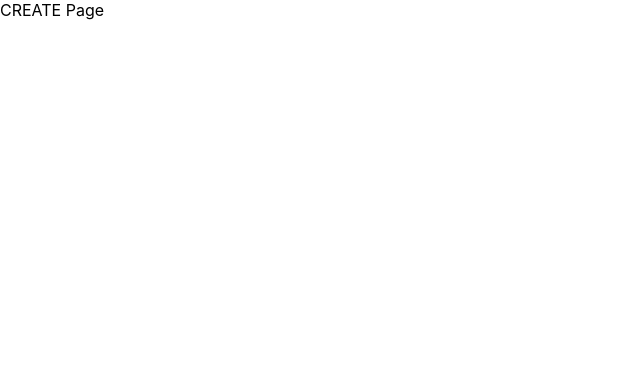
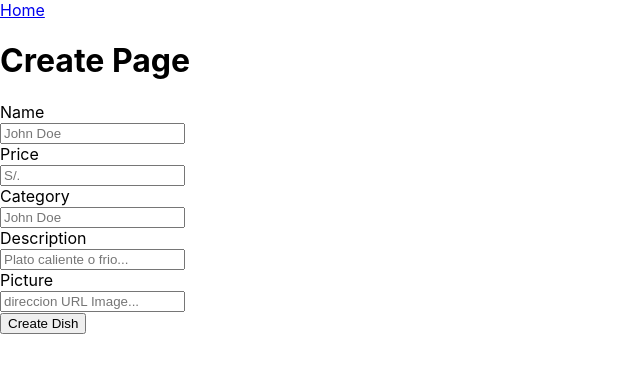
Before and after one commit to AlexMamani85/react-eatable-individual-AlexMamani85_New, a React (Create React App) app: page /create in a window 1280 px wide. Shown: the top 372 px of the page, without its empty margins (0-640 px from the left). Built offline with nearby package versions, Linux system fonts and the light colour scheme.

Commit message:
feat: create page

```diff
--- a/src/pages/create-page.js
+++ b/src/pages/create-page.js
@@ -1,5 +1,136 @@
+import {useState} from 'react';
+import Input from "../components/input";
+import { useAppContext } from '../store/store';
+import {Link} from "react-router-dom";
 
 export default function CreatePage() {
+    // "id": 209,
+    // "name": "Causa",
+    // "price": 15,
+    // "category": "Marino",
+    // "description": "Causa rellena de pollo",
+    // "picture_url": "https://tinyurl.com/2p9fjvj8"
 
-    return <div>CREATE Page</div>
+    const [name, setName] = useState("");
+    const [price, setPrice]= useState("");
+    const [category, setCategory]= useState("");
+    const [description, setDescription]= useState("");
+    const [pictureUrl, setPictureUrl]= useState("");
+
+    const store = useAppContext();
+
+    function handleChange(e){
+        const name = e.target.name
+        const value = e.target.value
+        console.log(name, value);
+        switch(name) {
+            case 'name':
+                setName(value)
+                break;
+            case 'price':
+                setPrice(value)
+                break;
+            case 'category':
+                setCategory(value)
+                break;
+            case 'description':
+                setDescription(value)
+                break;
+            case 'pictureUrl':
+                setPictureUrl(value)
+                break;
+            default:
+
+
+        }
+
+
     }
+
+    function handleOnChangeFile(e) {
+
+
+    }
+
+
+    function handleSubmit(e) {
+        e.preventDefault();
+        const newDish = {
+            name,
+            price,
+            category,
+            description,
+            pictureUrl
+        }
+           // TODO: mandar a registrar el libro
+        store.createItem(newDish);
+        alert("Dish created");
+    }
+
+    return (
+        <div>
+            <Link to="/">Home</Link>
+            <h1>Create Page</h1>
+            <form onSubmit={handleSubmit}>
+                <div>
+
+                <Input
+                        type="text"
+                        name="name"
+                        value={name}
+                        onChange={handleChange}
+                        label="Name"
+                        placeholder="John Doe"
+                        required
+                    />
+                    <Input
+                        type="text"
+                        name="price"
+                        value={price}
+                        onChange={handleChange}
+                        label="Price"
+                        placeholder="S/."
+                        required
+                    />
+                    <Input
+                        type="text"
+                        name="category"
+                        value={category}
+                        onChange={handleChange}
+                        label="Category"
+                        placeholder="John Doe"
+                        required
+                    />
+                    <Input
+                        type="text"
+                        name="description"
+                        value={description}
+                        onChange={handleChange}
+                        label="Description"
+                        placeholder="Plato caliente o frio..."
+                        required
+                    />
+                    <Input
+                        type="text"
+                        name="pictureUrl"
+                        value={pictureUrl}
+                        onChange={handleChange}
+                        label="Picture"
+                        placeholder="direccion URL Image..."
+                        required
+                    />
+                  <div>{!!pictureUrl ? <img src={pictureUrl} width="200" /> : ""}</div>
+
+                  <Input
+                  type="submit"
+                  value="Create Dish"
+                  onChange={handleOnChangeFile}
+
+                  />
+
+                </div>
+
+            </form>
+        </div>
+    )
+    }
```
